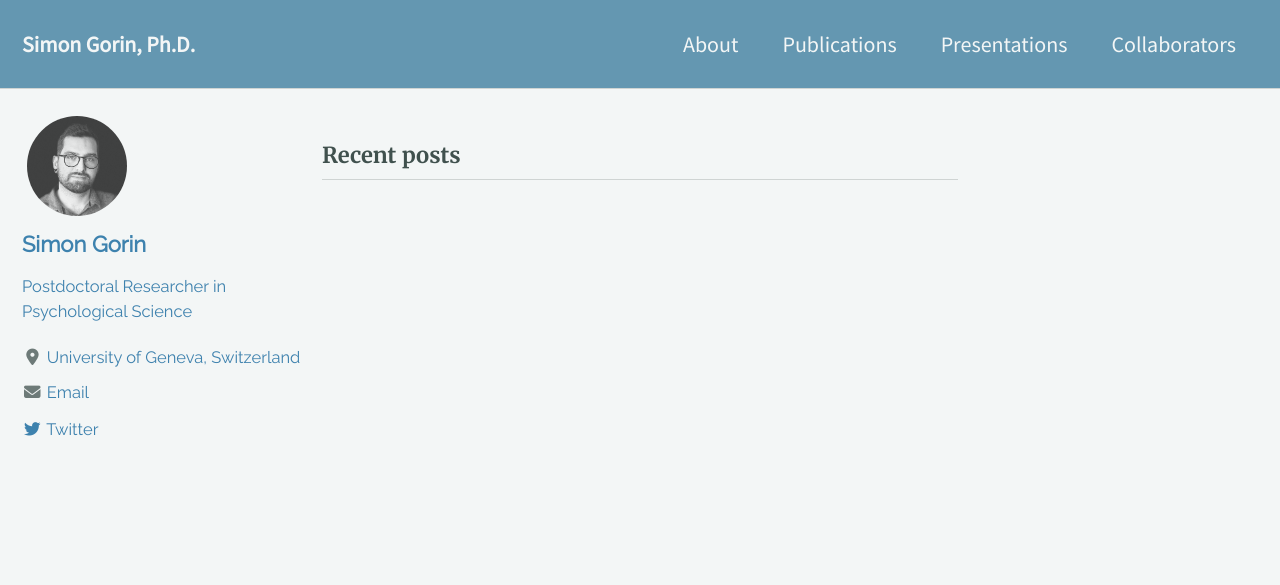
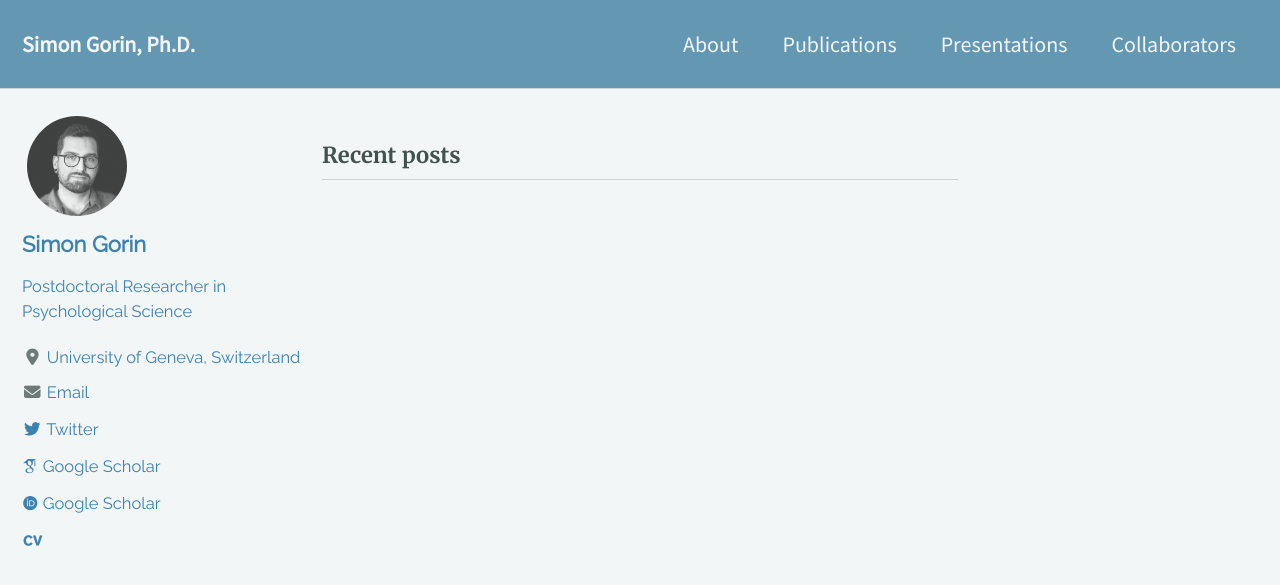
Before and after one commit to gorinsimon/gorinsimon.github.io, a Jekyll site: the page built from index.html, in a window 1280 px wide and 900 px high. Shown: the top 585 px of the window. Built offline with Jekyll 4.4.1, drawn with Linux system fonts in a browser that asks for light colours; cached includes are drawn as plain includes; nearby versions of some CDN libraries; some web fonts are replaced; the list of posts is cut into pages by our own code.

Commit message:
update academicons

```diff
--- a/_config.yml
+++ b/_config.yml
@@ -122,6 +122,15 @@ author:
     - label: "Twitter"
       icon: "fab fa-fw fa-twitter"
       url: "https://twitter.com/GorinSimon"
+    - label: "Google Scholar"
+      icon: "ai ai-google-scholar"
+      url: "https://scholar.google.com/citations?user=2IXZUiQAAAAJ&hl=fr&oi=ao"
+    - label: "Google Scholar"
+      icon: "ai ai-orcid"
+      url: "http://orcid.org/0000-0001-7462-0446"
+    - label: ""
+      icon: "ai ai-cv ai-lg"
+      url: ""
     - label: "Facebook"
       icon: "fab fa-fw fa-facebook-square"
       # url: "https://facebook.com/"
```
